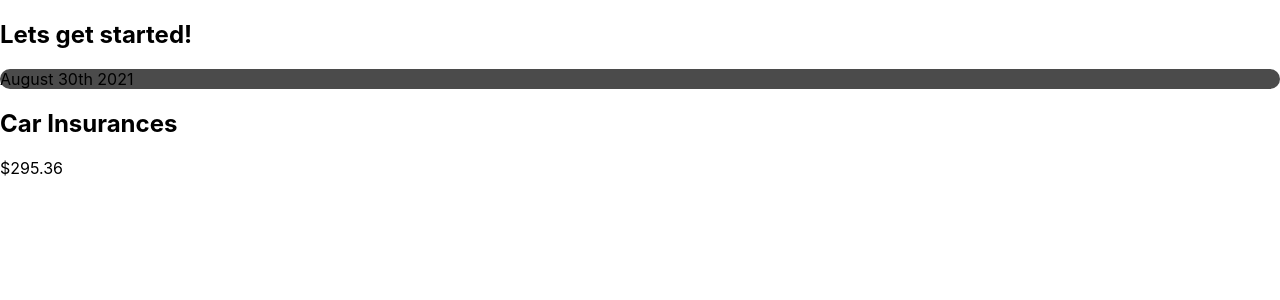
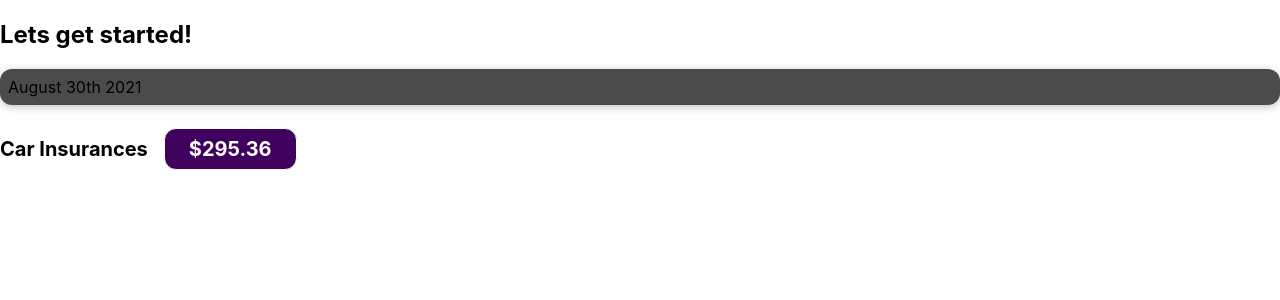
Before and after one commit to Abdul-Qadeer654/go, a JavaScript app: page / in a window 1280 px wide. Shown: the top 300 px of the page. Built offline with nearby package versions, Linux system fonts and the light colour scheme.

Commit message:
basic component with css

```diff
--- a/src/components/ExpenseItem.css
+++ b/src/components/ExpenseItem.css
@@ -2,9 +2,55 @@
   display: flex;
   justify-content: space-between;
   align-items: center;
-  box-shadow: 0 2px 8px rgba (0, 0, 0, 0.25);
-  padding: o.5rem;
+  box-shadow: 0 2px 8px rgba(0, 0, 0, 0.25);
+  padding: 0.5rem;
   margin: 1rem 0;
   border-radius: 12px;
   background-color: #4b4b4b;
 }
+
+.expense-item__description {
+  display: flex;
+  flex-direction: column;
+  gap: 1rem;
+  align-items: flex-end;
+  flex-flow: column-reverse;
+  justify-content: flex-start;
+  flex: 1;
+}
+
+.expense-item h2 {
+  color: #3a3a3a;
+  font-size: 1rem;
+  flex: 1;
+  margin: 0 1rem;
+  color: white;
+}
+
+.expense-item__price {
+  font-size: 1rem;
+  font-weight: bold;
+  color: white;
+  background-color: #40005d;
+  border: 1px solid white;
+  padding: 0.5rem;
+  border-radius: 12px;
+}
+
+@media (min-width: 580px) {
+  .expense-item__description {
+    flex-direction: row;
+    align-items: center;
+    justify-content: flex-start;
+    flex: 1;
+  }
+
+  .expense-item__description h2 {
+    font-size: 1.25rem;
+  }
+
+  .expense-item__price {
+    font-size: 1.25rem;
+    padding: 0.5rem 1.5rem;
+  }
+}
```
